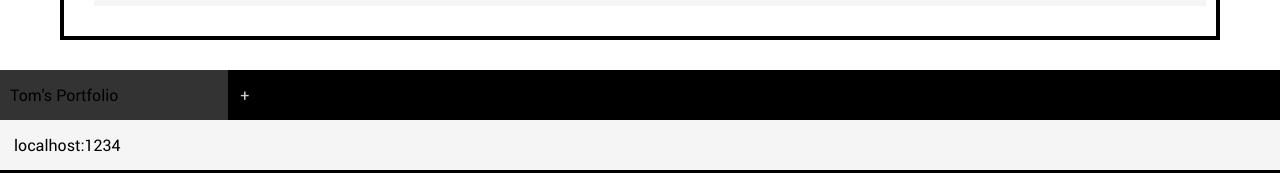
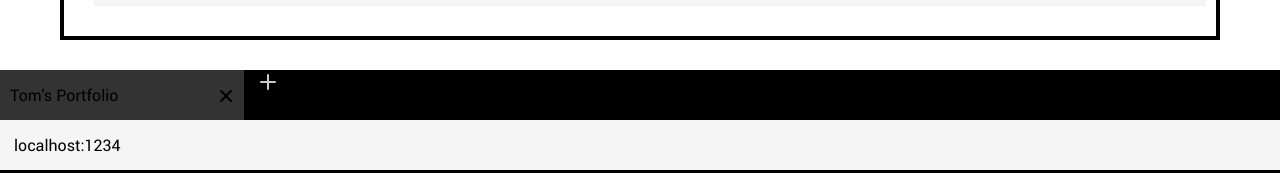
Before and after one commit to kormin/react-portfolio, a React (Create React App) app: page / in a window 1280 px wide. Shown: the part 541-714 px from the top of the page. Built offline with nearby package versions, Linux system fonts and the light colour scheme.

Commit message:
add browser tab

```diff
--- a/src/components/Work.js
+++ b/src/components/Work.js
@@ -1,12 +1,22 @@
 import React, { Component } from 'react';
+import { UilPlus, UilTimes } from '@iconscout/react-unicons';
 
 class Work extends Component {
   render() {
     return (
       <div id="work" className="row">
         <div className="browser-titlebar">
-          <span>Tom's Portfolio</span>
-          <a target="_blank" rel="noopener noreferrer" href="/">+</a>
+          <div className="browser-tab">
+            <div className="browser-tab-title">Tom's Portfolio</div>
+            <div className="browser-tab-close">
+              <UilTimes />
+            </div>
+          </div>
+          <div>
+            <a target="_blank" rel="noopener noreferrer" href="/">
+              <UilPlus />
+            </a>
+          </div>
         </div>
         <div className="browser-tool-bar">
           <div className="browser-address-bar">
--- a/src/main.css
+++ b/src/main.css
@@ -71,17 +71,29 @@ ul.taskbar > li > a:hover {
 }
 
 .browser-titlebar {
+  display: grid;
+  grid-template-columns: 2fr 8fr;
   background-color: #000000;
 }
 
-.browser-titlebar > span {
-  line-height: 50px;
-  padding: 14px 110px 14px 10px;
+.browser-tab {
+  display: grid;
+  grid-template-columns: auto auto;
+  height: 50px;
   margin-right: 12px;
   background-color: #333333;
 }
 
-.browser-titlebar > a {
+.browser-tab-title {
+  padding: 14px 0px 10px 10px;
+}
+
+.browser-tab-close {
+  text-align: right;
+  padding: 14px 6px 10px 0px;
+}
+
+.browser-titlebar > div > a {
   color: #cccccc;
   text-decoration: none;
 }
```
